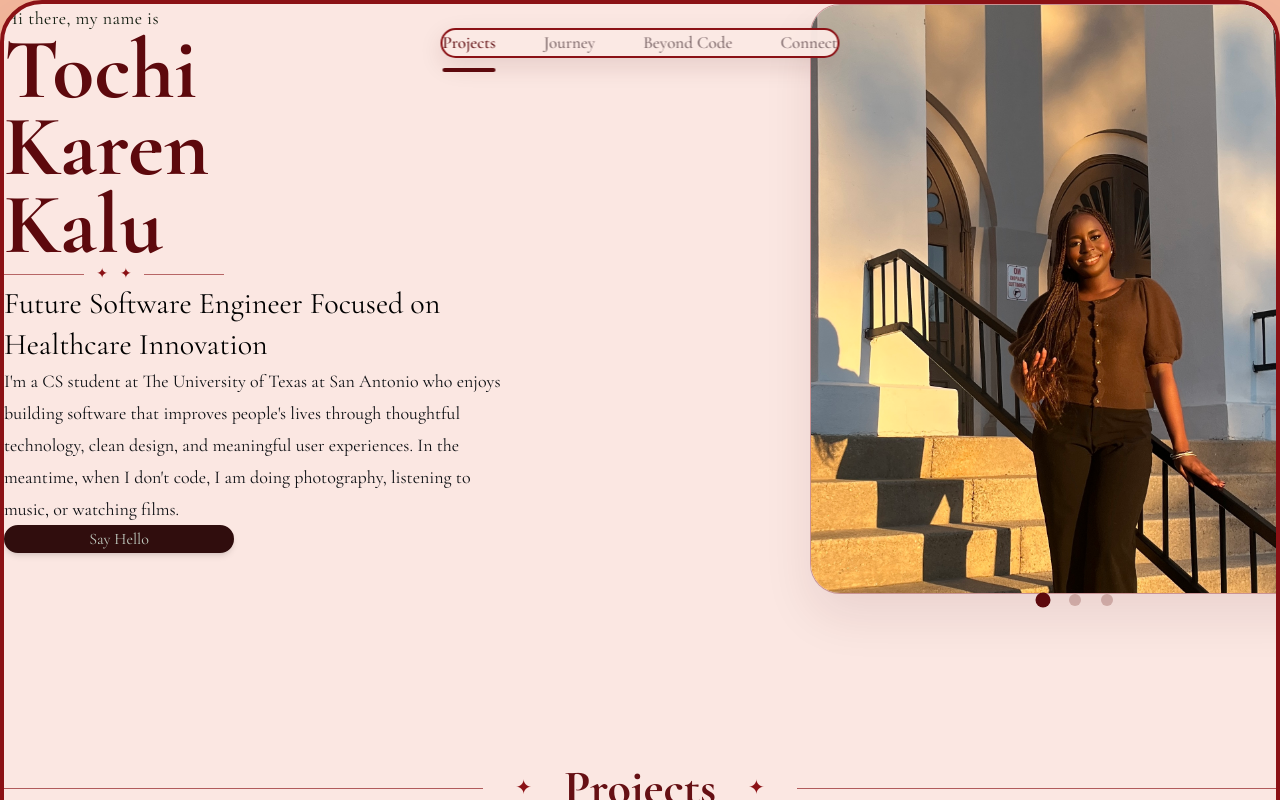
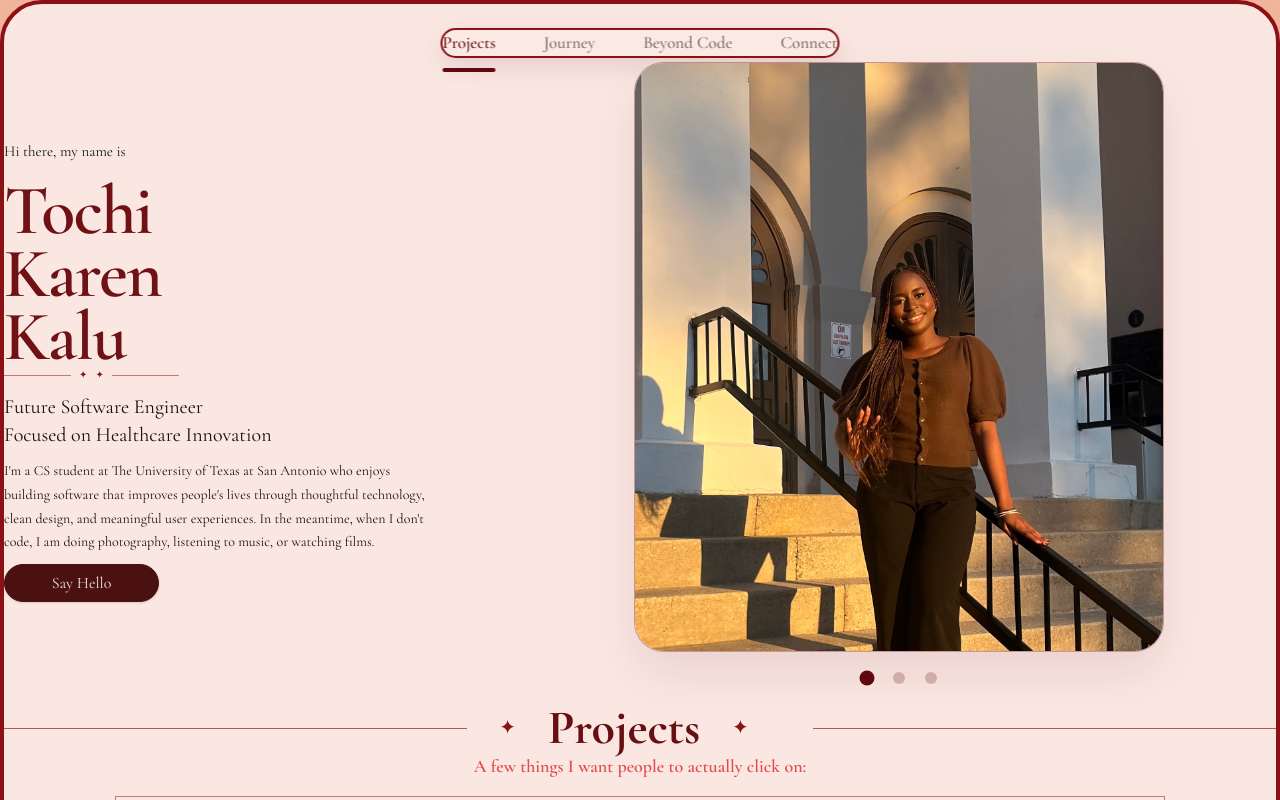
Before and after one commit to Karenkay6/portfolio, a Next.js app: page / in a window 1280 px wide. Shown: the top 800 px of the page. Built offline with nearby package versions, Linux system fonts and the light colour scheme.

Commit message:
Update hero section

```diff
--- a/app/page.tsx
+++ b/app/page.tsx
@@ -275,10 +275,15 @@ export default function Home() {
 
       <Frame>
         <Hero />
+        <div className="h-[20px]" />
         <WorkGallery />
+        <div className="h-[20px]" />
         <Journey />
+        <div className="h-[20px]" />
         <BeyondCode />
+        <div className="h-[20px]" />
         <ContactSection />
+
       </Frame>
     </main>
   );
--- a/components/Hero.tsx
+++ b/components/Hero.tsx
@@ -2,15 +2,55 @@ import PhotoSlideshow from "./PhotoSlideshow";
 
 export default function Hero() {
   return (
-    <section className="px-5 pb-16 pt-32 sm:px-10 sm:pb-20 sm:pt-36 lg:min-h-[760px] lg:px-14 lg:pb-10 lg:pt-24 xl:px-20 2xl:px-24">
-      <div className="mx-auto grid w-full max-w-[1280px] grid-cols-1 gap-14 lg:grid-cols-[44%_56%] lg:items-start lg:gap-12 xl:grid-cols-[45%_55%] xl:gap-16">
-        <div className="flex justify-center lg:justify-start">
-          <div className="w-full max-w-[520px] lg:pt-3">
-            <p className="mb-4 text-base tracking-wide text-[#0f1a0d] sm:text-lg">
+    <section className="px-6 pb-12 pt-28 sm:px-8 md:px-10 md:pb-12 md:pt-24 lg:px-14 lg:pt-28 xl:px-20">
+      <div className="h-[58px]" />
+      <div
+        className="
+          mx-auto
+          grid
+          w-full
+          max-w-[1160px]
+          grid-cols-1
+          items-center
+          gap-6
+          md:grid-cols-[minmax(0,0.82fr)_minmax(0,1.18fr)]
+          md:gap-10
+          lg:grid-cols-[minmax(0,0.88fr)_minmax(0,1.12fr)]
+          lg:gap-16
+        "
+      ><div className="flex justify-center md:justify-start lg:pl-12">
+  <div className="w-full max-w-[430px] md:max-w-[310px] lg:max-w-[440px]">
+
+            <p
+              className="
+                mb-2
+                font-body
+                text-[14px]
+                leading-none
+                text-[#0f1a0d]
+                sm:text-[15px]
+                md:text-[12px]
+                lg:text-[15px]
+              "
+            >
               Hi there, my name is
             </p>
-
-            <h1 className="text-[58px] font-bold leading-[0.9] text-[#5d090d] min-[390px]:text-[66px] sm:text-[78px] lg:text-[76px] xl:text-[86px]">
+<div className="h-[20px]" />
+            <h1
+              className="
+                font-display
+                text-[52px]
+                font-semibold
+                leading-[0.9]
+                tracking-[-0.025em]
+                text-[#6f1115]
+                min-[390px]:text-[56px]
+                sm:text-[60px]
+                md:text-[50px]
+                lg:text-[64px]
+                xl:text-[70px]
+              "
+            >
               Tochi
               <br />
               Karen
@@ -18,18 +58,67 @@ export default function Hero() {
               Kalu
             </h1>
 
-            <div aria-hidden="true" className="mt-6 flex w-[190px] items-center gap-3 text-[#8b1115] sm:w-[220px]">
-              <span className="h-px flex-1 bg-[#8b1115]/60" />
-              <span className="text-sm">✦</span>
-              <span className="text-sm">✦</span>
-              <span className="h-px flex-1 bg-[#8b1115]/60" />
+            <div
+              aria-hidden="true"
+              className="
+                mt-4
+                flex
+                w-[140px]
+                items-center
+                gap-2
+                text-[#8b1115]
+                sm:w-[155px]
+                lg:mt-5
+                lg:w-[175px]
+              "
+            >
+              <span className="h-px flex-1 bg-[#8b1115]/50" />
+              <span className="text-[10px]">✦</span>
+              <span className="text-[10px]">✦</span>
+              <span className="h-px flex-1 bg-[#8b1115]/50" />
             </div>
-
-            <h2 className="mt-7 max-w-[500px] text-[23px] leading-[1.35] text-black sm:text-[28px] lg:mt-8 lg:text-[27px] xl:text-[30px]">
-              Future Software Engineer Focused on Healthcare Innovation
+<div className="h-[10px]" />
+            <h2
+              className="
+                mt-4
+                max-w-[360px]
+                font-display
+                text-[18px]
+                leading-[1.4]
+                text-[#17100f]
+                md:max-w-[285px]
+                md:text-[15px]
+                lg:mt-5
+                lg:max-w-[420px]
+                lg:text-[20px]
+              "
+            >
+              <span className="block">Future Software Engineer</span>
+              <span className="block">
+                Focused on Healthcare Innovation
+              </span>
             </h2>
 
-            <p className="mt-6 max-w-[500px] text-base leading-7 text-[#0e1014] sm:text-lg sm:leading-8 lg:text-[17px] lg:leading-8 xl:text-lg">
+<div className="h-[10px]" />
+
+            <p
+              className="
+                mt-3
+                max-w-[430px]
+                font-body
+                text-[13px]
+                leading-[1.75]
+                text-[#171411]
+                sm:text-[14px]
+                md:max-w-[300px]
+                md:text-[11px]
+                md:leading-[1.65]
+                lg:mt-4
+                lg:max-w-[430px]
+                lg:text-[14px]
+                lg:leading-[1.7]
+              "
+            >
               I&apos;m a CS student at The University of Texas at San Antonio
               who enjoys building software that improves people&apos;s lives
               through thoughtful technology, clean design, and meaningful user
@@ -37,10 +126,43 @@ export default function Hero() {
               photography, listening to music, or watching films.
             </p>
 
-            <div className="mt-8 flex justify-center lg:justify-start">
+
+<div className="h-[10px]" />
+
+            <div className="mt-4 flex justify-start lg:mt-5">
               <a
                 href="#connect"
-                className="inline-flex w-full max-w-[290px] items-center justify-center rounded-full border-2 border-[#300d0d] bg-[#300d0d] px-10 py-3 text-lg font-medium text-[#c2ccc1] shadow-md transition-all duration-300 hover:-translate-y-1 hover:bg-[#e7dbdb] hover:text-[#300d0d] hover:shadow-lg sm:w-auto sm:min-w-[220px] lg:min-w-[230px]"
+                className="
+                  inline-flex
+                  min-h-[36px]
+                  min-w-[150px]
+                  items-center
+                  justify-center
+                  rounded-full
+                  border
+                  border-[#4b1110]
+                  bg-[#4b1110]
+                  px-7
+                  py-2
+                  font-body
+                  text-[13px]
+                  text-[#eee3df]
+                  shadow-sm
+                  transition
+                  duration-300
+                  hover:-translate-y-0.5
+                  hover:bg-transparent
+                  hover:text-[#4b1110]
+                  md:min-h-[30px]
+                  md:min-w-[125px]
+                  md:px-5
+                  md:py-1.5
+                  md:text-[10px]
+                  lg:min-h-[38px]
+                  lg:min-w-[155px]
+                  lg:px-7
+                  lg:text-[13px]
+                "
               >
                 Say Hello
               </a>
@@ -48,7 +170,7 @@ export default function Hero() {
           </div>
         </div>
 
-        <div className="flex w-full justify-center lg:justify-end">
+        <div className="flex min-w-0 justify-center md:justify-end">
           <PhotoSlideshow />
         </div>
       </div>
--- a/components/PhotoSlideshow.tsx
+++ b/components/PhotoSlideshow.tsx
@@ -36,6 +36,8 @@ export default function PhotoSlideshow() {
         ))}
       </div>
 
+<div className="h-[20px]" />
+
       <div className="mt-5 flex justify-center gap-5 lg:w-[500px] xl:w-[530px]">
         {photos.map((_, index) => (
           <button
--- a/components/SectionDivider.tsx
+++ b/components/SectionDivider.tsx
@@ -6,6 +6,7 @@ export default function SectionDivider({
   title,
 }: SectionDividerProps) {
   return (
+
     <div className="w-full px-8 pt-10 md:px-12">
       <div className="flex items-center gap-5 md:gap-8">
         <div className="h-px flex-1 bg-[#8b1115]/65" />
@@ -27,7 +28,7 @@ export default function SectionDivider({
         </h2>
 
         <span className="text-xl text-[#8b1115]">✦</span>
-
+<div className="h-[10px]" />
         <div className="h-px flex-1 bg-[#8b1115]/65" />
       </div>
     </div>
```
